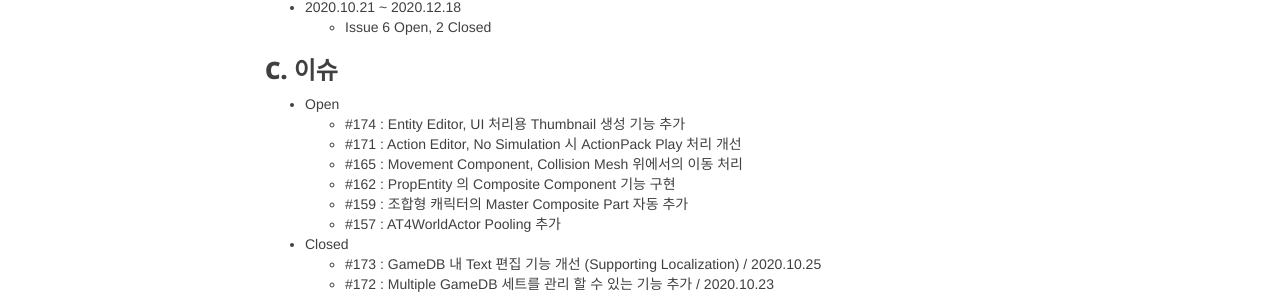
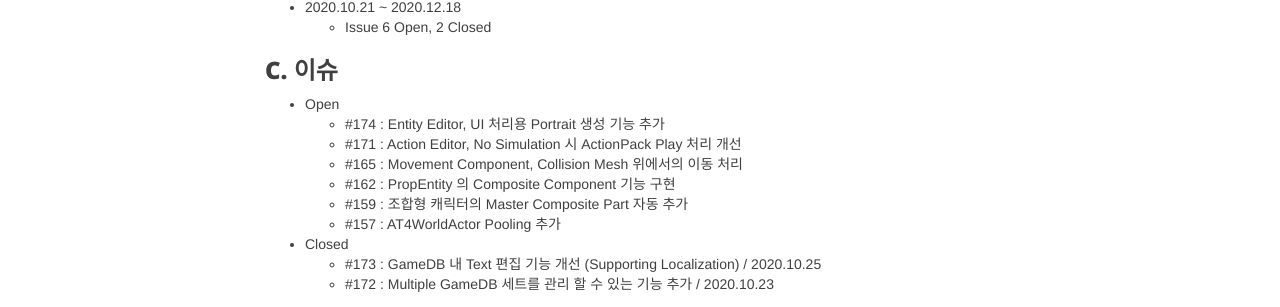
Before and after one commit to T4Framework/T4Framework_WebSite, a Jekyll site: the page built from docs/T4Framework_Milestone8_Achieved.md, in a window 1280 px wide and 900 px high, scrolled down 414 px. Shown: the part 144-451 px from the top of the window. Built offline with Jekyll 4.4.1, drawn with Linux system fonts in a browser that asks for light colours; nearby versions of some CDN libraries.

Commit message:
마일스톤 8 업데이트

```diff
--- a/docs/T4Framework_Milestone8_Achieved.md
+++ b/docs/T4Framework_Milestone8_Achieved.md
@@ -20,7 +20,7 @@ subtitle: Milestone 8 (2020.10.21 ~ 2020.12.18)
 ### C. 이슈
 
 - Open
-  - #174 : Entity Editor, UI 처리용 Thumbnail 생성 기능 추가
+  - #174 : Entity Editor, UI 처리용 Portrait 생성 기능 추가
   - #171 : Action Editor, No Simulation 시 ActionPack Play 처리 개선
   - #165 : Movement Component, Collision Mesh 위에서의 이동 처리
   - #162 : PropEntity 의 Composite Component 기능 구현
```
